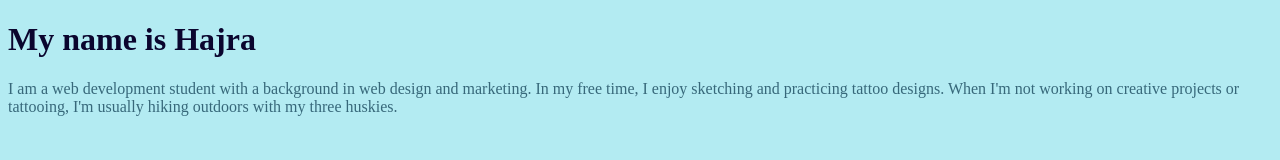
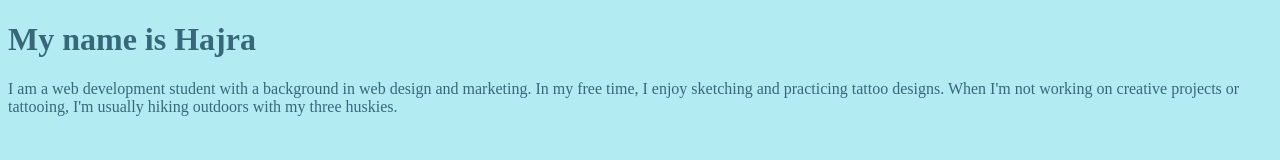
Before and after one commit to hbowen245/hbowen245.github.io, a plain HTML site: page index.html in a window 1280 px wide. Drawn offline with Linux system fonts and the light colour scheme.

Commit message:
Update index.html

```diff
--- a/index.html
+++ b/index.html
@@ -7,7 +7,7 @@
           background-color:#b3ebf2;
         }
         h1 {
-          color:#0a052e;
+          color:#37687a;
         }
         p {
           color:#37687a;
```
